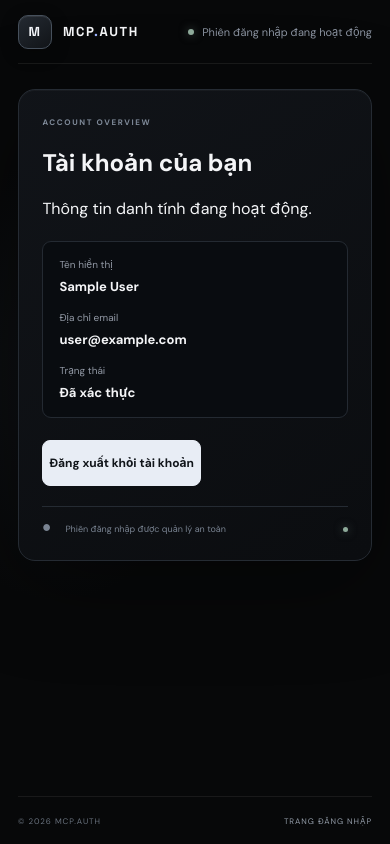
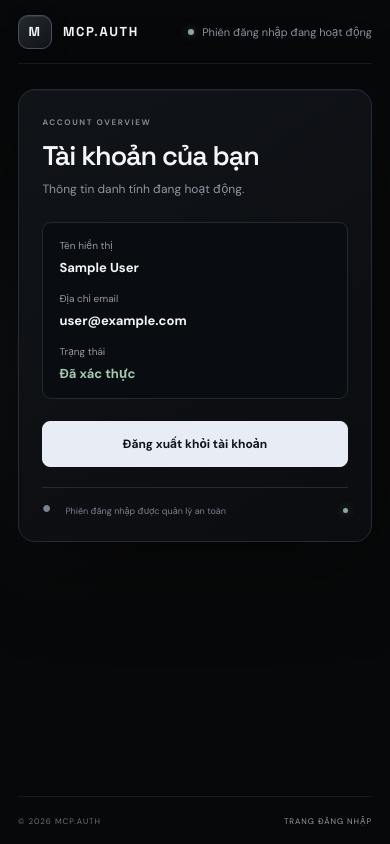
Before and after one commit to OCodejs/mcp.server.auth, a Next.js app: page /account in a window 390 px wide. Built offline with nearby package versions, Linux system fonts and the light colour scheme; no server answers; sample sign-in values are in the browser's storage.

Commit message:
Polish responsive account overview styles

```diff
--- a/app/globals.css
+++ b/app/globals.css
@@ -130,3 +130,12 @@ a { color: inherit; }
 @media (prefers-reduced-motion: reduce) {
   *, *::before, *::after { scroll-behavior: auto !important; transition-duration: .01ms !important; animation-duration: .01ms !important; animation-iteration-count: 1 !important; }
 }
+
+.account-title { margin: 0 0 8px; font: 600 27px/1.2 'Space Grotesk',sans-serif; letter-spacing: -.04em; }
+.account-subtitle { margin: 0; color: #8e97a4; font-size: 12px; line-height: 1.65; }
+.account-active { color: #a5c9b0; }
+.account-logout { width: 100%; }
+@media (max-width: 700px) {
+  .account-layout .intro-panel { display: none; }
+  .account-layout { display: block; }
+}
```
